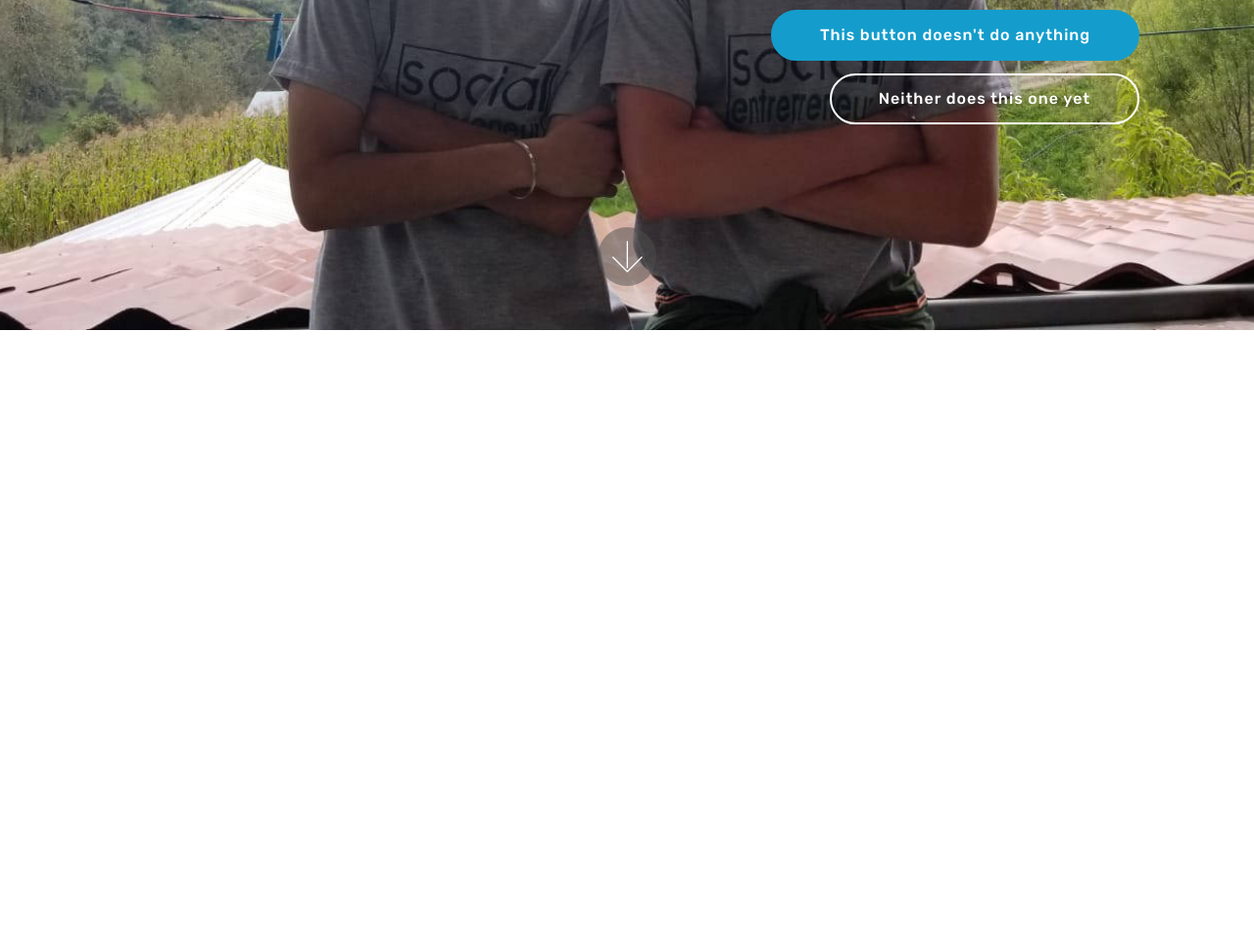
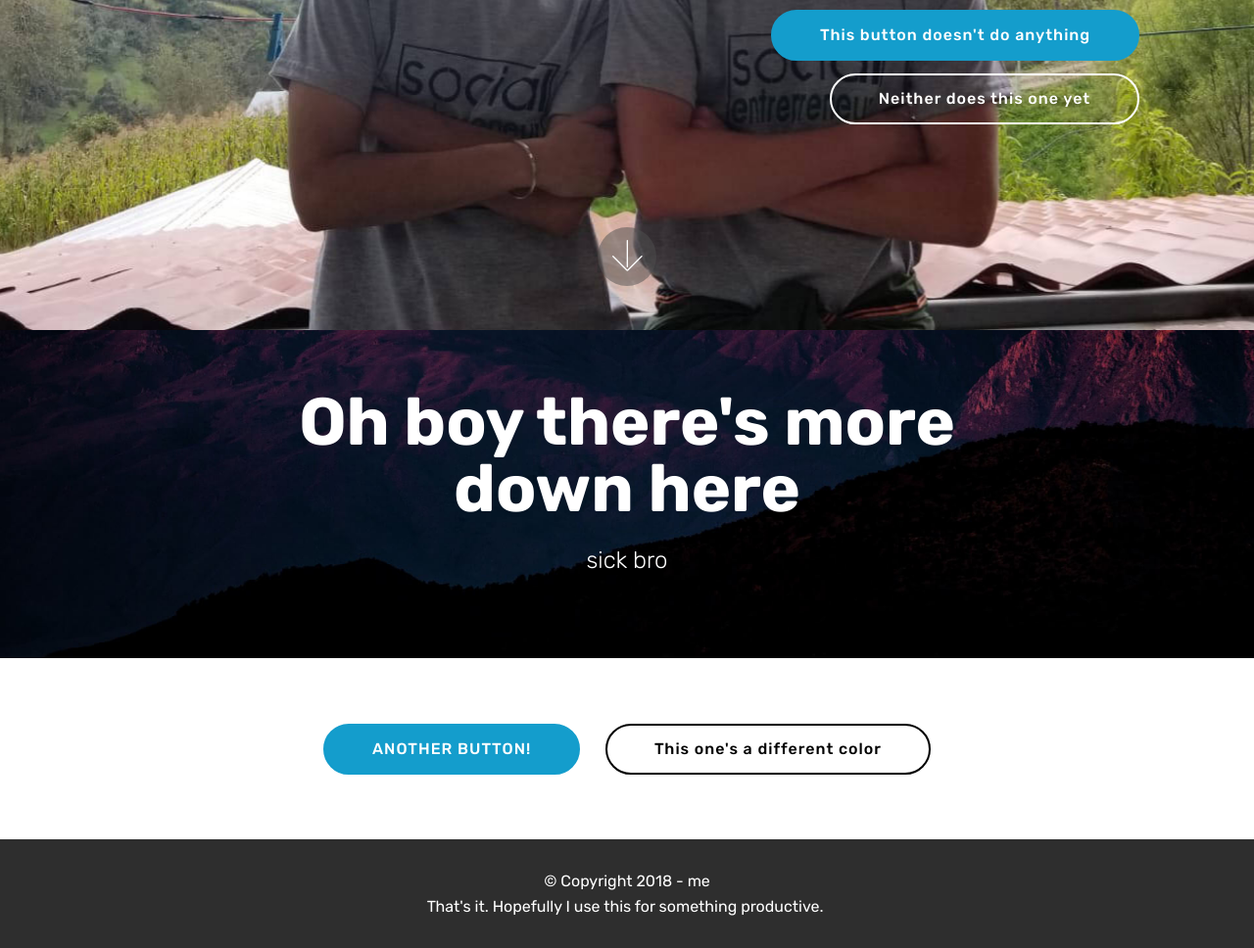
Before and after one commit to SethUsername/San-Vicente, a plain HTML site: page index.html in a window 1280 px wide. Shown: the part 463-1431 px from the top of the page at 98% size. Before the commit the page ends 800 px from the top, so only its background shows below. Drawn offline with Linux system fonts and the light colour scheme; files whose address does not match are found by name.

Commit message:
create github pages

```diff
--- a/assets/mobirise/css/mbr-additional.css
+++ b/assets/mobirise/css/mbr-additional.css
@@ -1378,6 +1378,21 @@ body {
 .cid-qVqUKzZlck .mbr-section-subtitle {
   letter-spacing: .2rem;
 }
+.cid-qVs3KQZena {
+  padding-top: 60px;
+  padding-bottom: 60px;
+  background-image: url("../../../assets/images/jumbotron.jpg");
+}
+.cid-qVs4BWnbWs {
+  padding-top: 60px;
+  padding-bottom: 60px;
+  background-color: #ffffff;
+}
+.cid-qVs4QogO4A {
+  padding-top: 30px;
+  padding-bottom: 30px;
+  background-color: #2e2e2e;
+}
 .cid-qVlbgDsJXj {
   padding-top: 60px;
   padding-bottom: 60px;
--- a/index.html
+++ b/index.html
@@ -47,8 +47,57 @@
     </div>
 </section>
 
+<section class="engine"><a href="https://mobirise.me/s">free bootstrap themes</a></section><section class="mbr-section content5 cid-qVs3KQZena mbr-parallax-background" id="content5-5">
 
-  <section class="engine"><a href="https://mobirise.me/a">Mobirise alternative</a></section><script src="assets/web/assets/jquery/jquery.min.js"></script>
+
+
+
+
+    <div class="container">
+        <div class="media-container-row">
+            <div class="title col-12 col-md-8">
+                <h2 class="align-center mbr-bold mbr-white pb-3 mbr-fonts-style display-1">
+                    Oh boy there's more down here</h2>
+                <h3 class="mbr-section-subtitle align-center mbr-light mbr-white pb-3 mbr-fonts-style display-5">sick bro</h3>
+
+
+            </div>
+        </div>
+    </div>
+</section>
+
+<section class="mbr-section content8 cid-qVs4BWnbWs" id="content8-6">
+
+
+
+    <div class="container">
+        <div class="media-container-row title">
+            <div class="col-12 col-md-8">
+                <div class="mbr-section-btn align-center"><a class="btn btn-primary display-4" href="https://mobirise.com">ANOTHER BUTTON!</a>
+                    <a class="btn btn-black-outline display-4" href="https://mobirise.com">This one's a different color</a></div>
+            </div>
+        </div>
+    </div>
+</section>
+
+<section once="" class="cid-qVs4QogO4A" id="footer6-7">
+
+
+
+
+
+    <div class="container">
+        <div class="media-container-row align-center mbr-white">
+            <div class="col-12">
+                <p class="mbr-text mb-0 mbr-fonts-style display-7">
+                    © Copyright 2018 - me<br>That's it. Hopefully I use this for something productive.&nbsp;</p>
+            </div>
+        </div>
+    </div>
+</section>
+
+
+  <script src="assets/web/assets/jquery/jquery.min.js"></script>
   <script src="assets/popper/popper.min.js"></script>
   <script src="assets/tether/tether.min.js"></script>
   <script src="assets/bootstrap/js/bootstrap.min.js"></script>
```
Also changed, not shown: page1.html (+1 -1 lines), assets/images/jumbotron.jpg (added), 1 other file.
